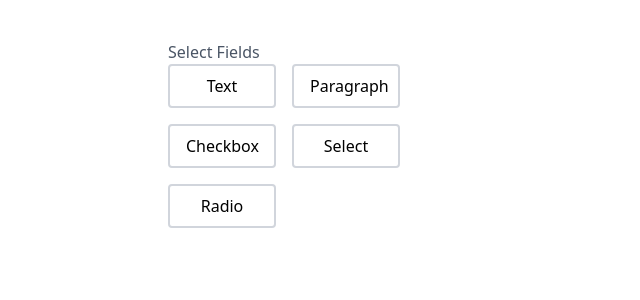
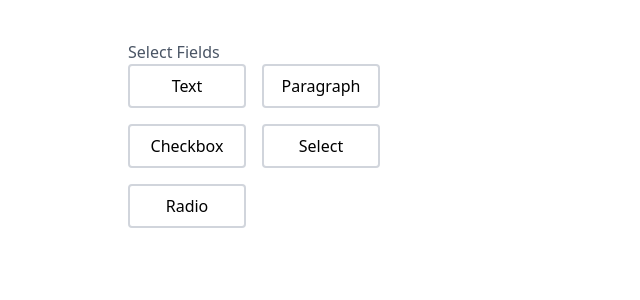
Before and after one commit to selenax/formVibes, a React (Vite) app: page / in a window 1280 px wide. Shown: the top 300 px of the page, without its empty margins (0-640 px from the left). Built offline with nearby package versions, Linux system fonts and the light colour scheme.

Commit message:
Center app layout and adjust padding for better visual balance

```diff
--- a/src/App.jsx
+++ b/src/App.jsx
@@ -53,9 +53,8 @@ const App = () => {
   };
 
   return (
-    <div>
-      <div className="flex justify-center p-10">
-        <div className="w-full max-w-5xl px-4 md:px-10 flex flex-wrap md:flex-nowrap gap-4">
+    <div className="flex justify-center items-start gap-12 px-6 py-10 mx-auto">
+      <div className="w-full max-w-5xl flex flex-wrap md:flex-nowrap gap-4">
         <div className="w-full md:w-1/3 lg:w-1/4">
           <Sidebar onAddField={handleClickField} />
         </div>
@@ -70,7 +69,6 @@ const App = () => {
         </div>
       </div>
     </div>
-    </div>
   );
 };
 
--- a/src/components/FormEditor.jsx
+++ b/src/components/FormEditor.jsx
@@ -81,7 +81,7 @@ const FormEditor = ({ collection, onUpdate, onDelete, onReorder }) => {
         items={collection.map((f) => f.id)}
         strategy={verticalListSortingStrategy}
       >
-        <div className="space-y-4 pl-12">
+        <div className="space-y-4 px-4">
           {collection.map((field) => {
             let FieldComponent;
             switch (field.type) {
```
Lines whose indentation alone changed are shown as unchanged.
